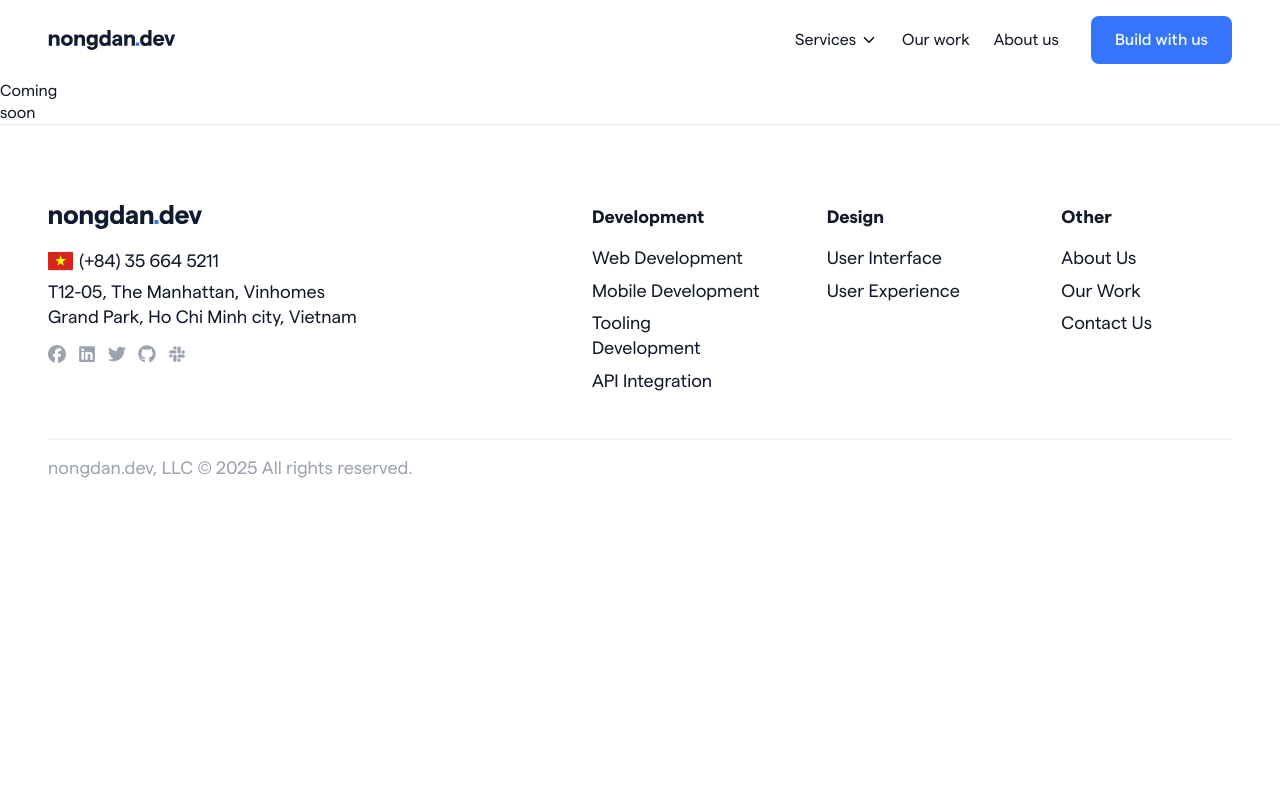
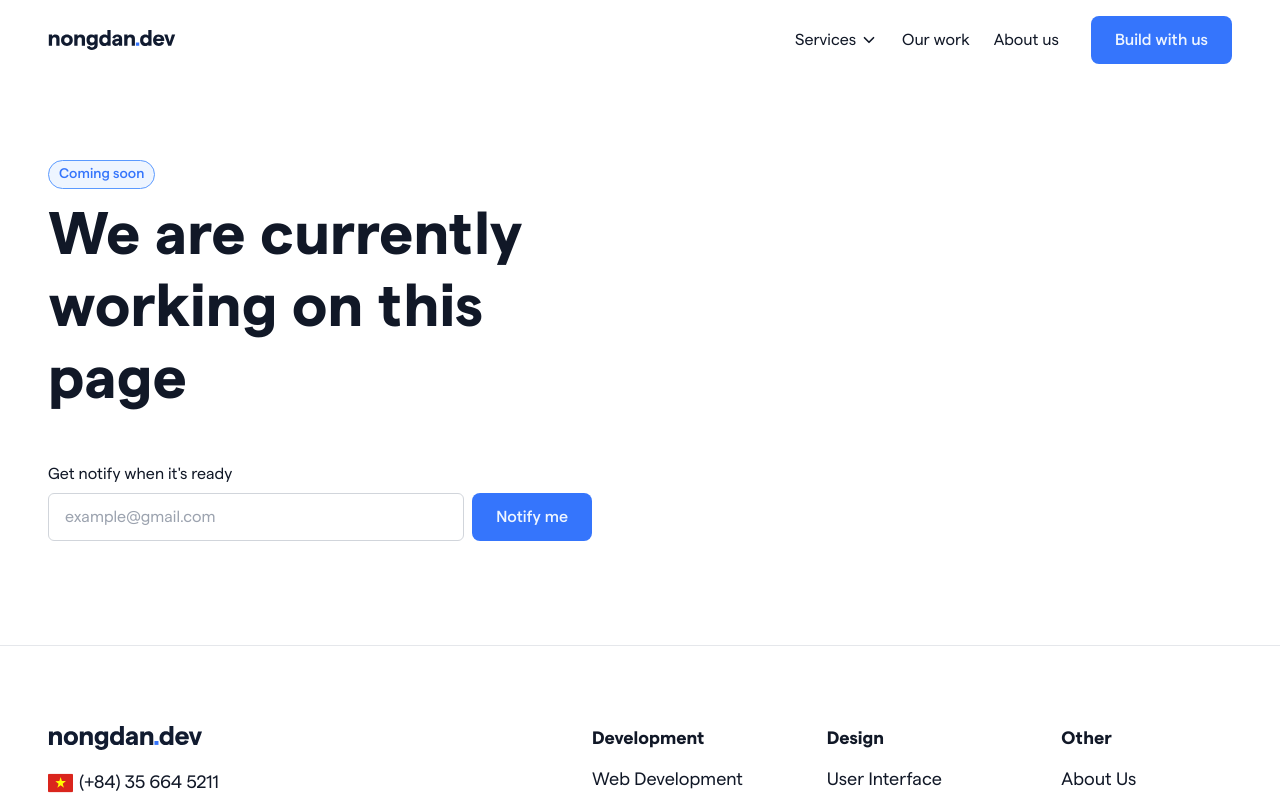
Before and after one commit to nongdan-dev/website, a React (Vite) app: page /coming-soon in a window 1280 px wide. Shown: the top 800 px of the page. Built offline with nearby package versions, Linux system fonts and the light colour scheme.

Commit message:
create coming soon page

```diff
--- a/src/pages/ComingSoon/index.tsx
+++ b/src/pages/ComingSoon/index.tsx
@@ -1,5 +1,56 @@
+import { zodResolver } from '@hookform/resolvers/zod'
+import { useId } from 'react'
+import { useForm } from 'react-hook-form'
+import { z } from 'zod'
+
+import { FormField, Input } from '@/components/form'
+import { Button } from '@/components/ui'
+import { Section } from '@/components/widget'
+
+const Schema = z.object({
+  email: z
+    .string({ message: 'Email is required' })
+    .email({ message: 'Invalid email address' }),
+})
+
+type FormSchema = z.infer<typeof Schema>
+
 function ComingSoon() {
-  return <div>Coming soon</div>
+  const fieldId = useId()
+  const { control, handleSubmit } = useForm<FormSchema>({
+    resolver: zodResolver(Schema),
+  })
+
+  const _handleSubmit = (values: FormSchema) => {
+    console.log(values)
+  }
+
+  return (
+    <Section className='grid grid-cols-2 gap-24'>
+      <div>
+        <Section.SubTitle>Coming soon</Section.SubTitle>
+        <Section.Title className='w-full'>
+          We are currently working on this page
+        </Section.Title>
+        <form className='mt-12' onSubmit={handleSubmit(_handleSubmit)}>
+          <label htmlFor={fieldId} className='mb-2 inline-block'>
+            Get notify when it's ready
+          </label>
+          <div className='flex items-start gap-2'>
+            <FormField
+              fieldId={fieldId}
+              className='flex-1'
+              control={control}
+              name='email'
+            >
+              <Input placeholder='example@gmail.com' className='' />
+            </FormField>
+            <Button className='grow-0'>Notify me</Button>
+          </div>
+        </form>
+      </div>
+    </Section>
+  )
 }
 
 export default ComingSoon
```
Also changed, not shown: src/assets/svg/coming soon.svg (added).
